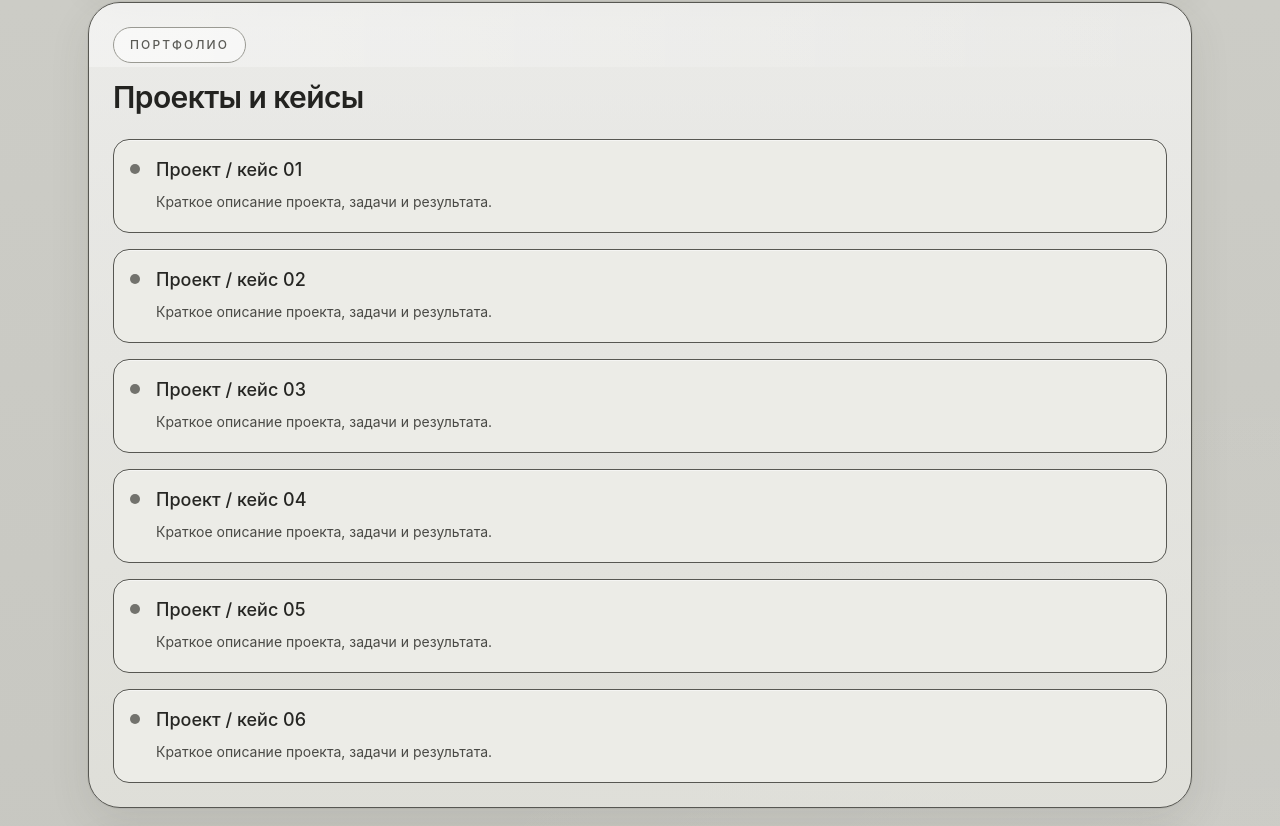
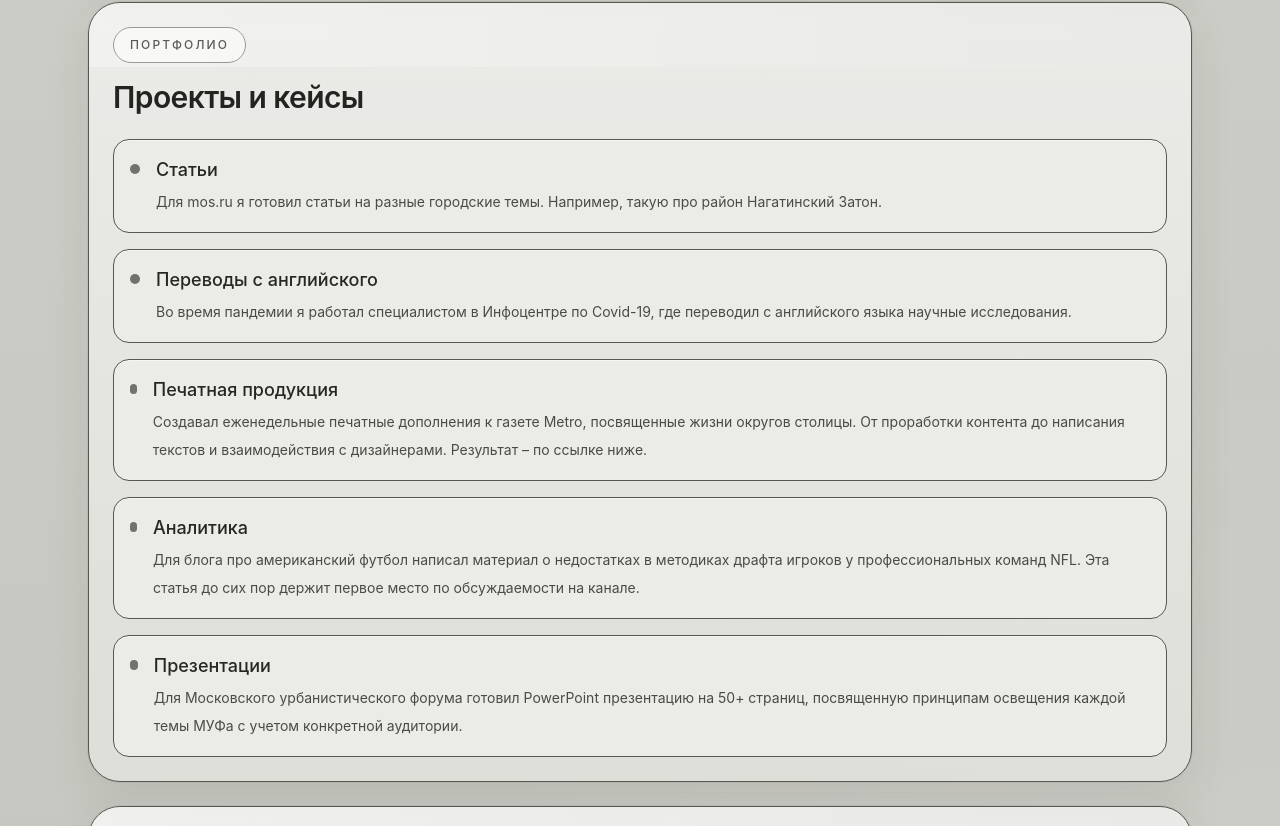
Before and after one commit to dzreveille-sudo/cvdmitriz, a React (Vite) app: page / in a window 1280 px wide. Shown: the part 1214-2040 px from the top of the page. Built offline with nearby package versions, Linux system fonts and the light colour scheme.

Commit message:
Update App.jsx

```diff
--- a/src/App.jsx
+++ b/src/App.jsx
@@ -22,10 +22,35 @@ export default function ResumePortfolioSite() {
     },
   ];
 
-  const portfolioItems = new Array(6).fill(0).map((_, i) => ({
-    title: `Проект / кейс 0${i + 1}`,
-    description: "Краткое описание проекта, задачи и результата.",
-  }));
+const portfolioItems = [
+  {
+    title: "Статьи",
+    description: "Для mos.ru я готовил статьи на разные городские темы. Например, такую про район Нагатинский Затон.",
+    link: "https://www.mos.ru/news/item/69392073/",
+  },
+  {
+    title: "Переводы с английского",
+    description: "Во время пандемии я работал специалистом в Инфоцентре по Covid-19, где переводил с английского языка научные исследования.",
+    link: "https://disk.yandex.ru/i/Vqv6Kp3z07MeiQ",
+    link: "https://disk.yandex.ru/i/QLiPhdvlt9gw-A",
+    link: "https://disk.yandex.ru/i/yZswKpOkhsPJ7w",
+  },
+  {
+    title: "Печатная продукция",
+    description: "Создавал еженедельные печатные дополнения к газете Metro, посвященные жизни округов столицы. От проработки контента до написания текстов и взаимодействия с дизайнерами. Результат – по ссылке ниже.",
+    link: "https://disk.yandex.ru/d/6uBH_IZBVl2PPA",
+  },
+    {
+    title: "Аналитика",
+    description: "Для блога про американский футбол написал материал о недостатках в методиках драфта игроков у профессиональных команд NFL. Эта статья до сих пор держит первое место по обсуждаемости на канале.",
+    link: "https://t.me/benchwarmersarehere/415",
+  },
+  {
+    title: "Презентации",
+    description: "Для Московского урбанистического форума готовил PowerPoint презентацию на 50+ страниц, посвященную принципам освещения каждой темы МУФа с учетом конкретной аудитории.",
+    link: "https://disk.yandex.ru/i/QaadHJMvVifUhQ",
+  },
+];
 
   const certificates = [
     {
```
